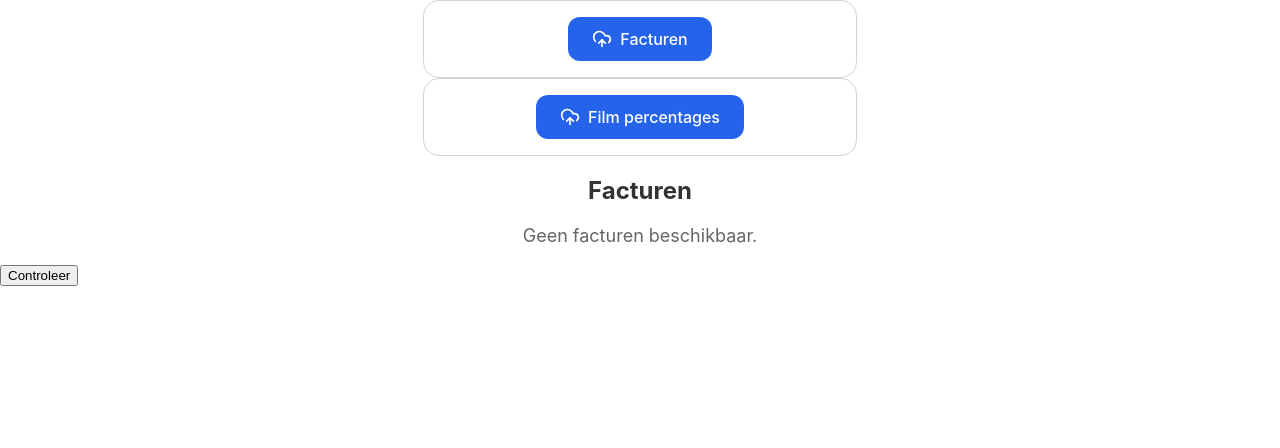
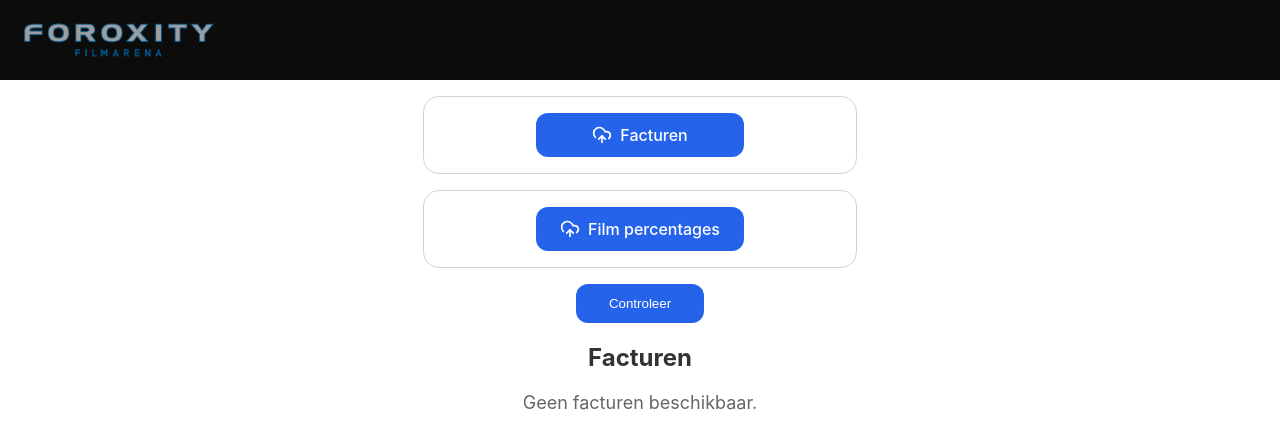
Before and after one commit to Fxreball/InvoiceChecker, a React (Create React App) app in the folder front-end/: page / in a window 1280 px wide. Shown: the top 448 px of the page. Built offline with nearby package versions, Linux system fonts and the light colour scheme.

Commit message:
Styling aangepast en header toegevoegd.

```diff
--- a/front-end/src/App.js
+++ b/front-end/src/App.js
@@ -1,4 +1,5 @@
 import { useState } from "react";
+import Header from './components/Header';
 import FileUploaderInvoice from './components/FileUploaderInvoice';
 import FileUploaderPercentage from './components/FileUploaderPercentage'; // Nieuwe component voor percentages
 import InvoiceTable from './components/InvoiceTable';
@@ -35,7 +36,7 @@ function App() {
             const foundData = data[index];
             return {
               ...invoice,
-              found_percentage: foundData?.percentage || 'Geen resultaat',
+              found_percentage: foundData?.percentage || 'Niet gevonden',
             };
           });
         });
@@ -50,10 +51,11 @@ function App() {
 
   return (
     <div>
+      <Header></Header>
       <FileUploaderInvoice onFileUploadSuccess={handleFileUploadSuccess} />
-      <FileUploaderPercentage onFileUploadSuccess={handlePercentageUploadSuccess} /> {/* Nieuwe component voor percentages */}
+      <FileUploaderPercentage onFileUploadSuccess={handlePercentageUploadSuccess} />
+      <CheckButton onSearch={handleSearch} />
       <InvoiceTable invoices={invoices} />
-      <CheckButton onSearch={handleSearch} /> {/* De zoekknop */}
     </div>
   );
 }
--- /dev/null
+++ b/front-end/src/components/CheckButton.css
@@ -0,0 +1,21 @@
+.check-button {
+    display: flex;
+    align-items: center;
+    justify-content: center;
+    gap: 0.5rem;
+    padding: 0.75rem 1.5rem;
+    background-color: #2563eb;
+    color: white;
+    font-weight: 500;
+    border-radius: 0.75rem;
+    cursor: pointer;
+    transition: background-color 0.2s, transform 0.1s;
+    width: 8rem; /* Zorgt ervoor dat de knop dezelfde breedte heeft */
+    text-align: center;
+    margin: 1rem auto; /* Zorgt voor ruimte boven de knop en centreert de knop */
+    border: none; /* Verwijdert de rand */
+  }
+
+  .check-button:hover {
+    background-color: #1e40af;
+  }
--- a/front-end/src/components/CheckButton.js
+++ b/front-end/src/components/CheckButton.js
@@ -1,8 +1,9 @@
 import React from 'react';
+import './CheckButton.css';
 
 function CheckButton({ onSearch }) {
   return (
-    <button onClick={onSearch}>
+    <button className="check-button" onClick={onSearch}>
       Controleer
     </button>
   );
--- a/front-end/src/components/FileUploader.css
+++ b/front-end/src/components/FileUploader.css
@@ -7,13 +7,22 @@
     border: 1px solid #d1d5db;
     border-radius: 1rem;
     max-width: 400px;
-    margin: auto;
+    margin: 1rem auto; /* Zorgt voor ruimte tussen de containers */
     background-color: white;
+  }
+
+  .file-upload-wrapper {
+    display: flex;
+    flex-direction: column;
+    align-items: center;
+    gap: 0.5rem; /* Zorgt voor ruimte tussen de knop en de bestandsnaam */
+    width: 100%; /* Zorgt ervoor dat de knoppen even groot zijn */
   }
 
   .file-upload-label {
     display: flex;
     align-items: center;
+    justify-content: center;
     gap: 0.5rem;
     padding: 0.75rem 1.5rem;
     background-color: #2563eb;
@@ -22,16 +31,12 @@
     border-radius: 0.75rem;
     cursor: pointer;
     transition: background-color 0.2s, transform 0.1s;
+    width: 10rem; /* Zorgt ervoor dat de knoppen even groot zijn */
+    text-align: center;
   }
 
   .file-upload-label:hover {
     background-color: #1e40af;
-}
-
-.file-upload-wrapper {
-    display: flex;
-    align-items: center;
-    gap: 1rem;
   }
 
   .file-name {
@@ -41,7 +46,6 @@
     white-space: nowrap;
   }
 
-
   .hidden {
     display: none;
   }
--- /dev/null
+++ b/front-end/src/components/Header.css
@@ -0,0 +1,19 @@
+.header {
+    background-color: #0c0c0c; /* Blauwe achtergrondkleur */
+    color: white; /* Witte tekstkleur */
+    padding: 20px; /* Ruimte rondom de header */
+    text-align: center; /* Centreert de tekst */
+    display: flex; /* Zorgt ervoor dat de inhoud naast elkaar wordt geplaatst */
+    align-items: center; /* Centreert de inhoud verticaal */
+    justify-content: flex-start; /* Plaatst de inhoud aan de linkerkant */
+  }
+
+  .header h1 {
+    margin: 0; /* Verwijdert standaard marges */
+    font-size: 24px; /* Tekstgrootte */
+  }
+
+  .logo {
+    height: 40px; /* Hoogte van het logo */
+    margin-right: 10px; /* Ruimte tussen het logo en de tekst */
+  }
--- /dev/null
+++ b/front-end/src/components/Header.js
@@ -0,0 +1,10 @@
+import './Header.css';
+import logo from '../images/logo.png'; // Zorg ervoor dat het pad naar je logo correct is
+
+export default function Header() {
+  return (
+    <header className="header">
+      <img src={logo} alt="Logo" className="logo" />
+    </header>
+  );
+}
```
Also changed, not shown: front-end/src/images/logo.png (added). Lines whose indentation alone changed are shown as unchanged.
